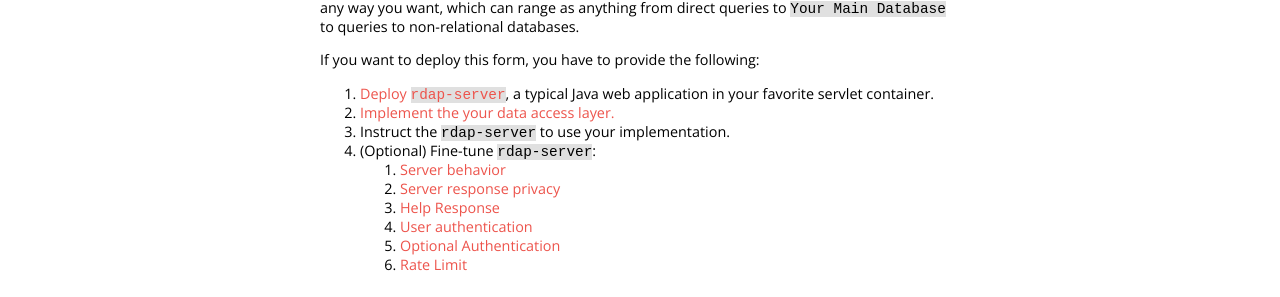
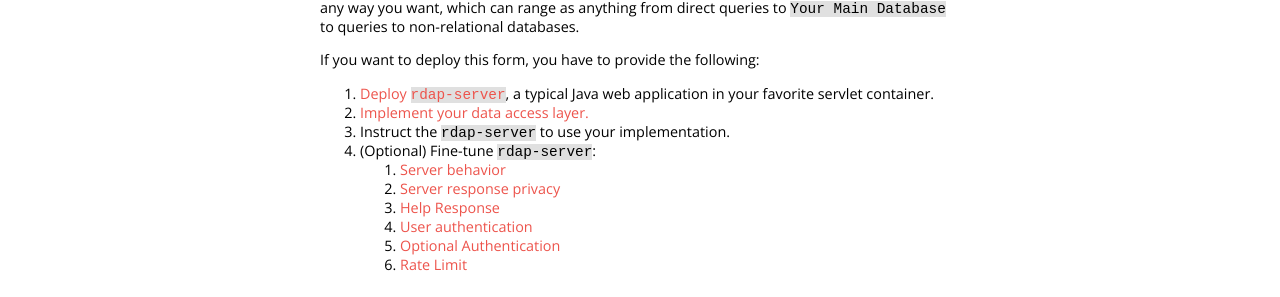
Before and after one commit to NICMx/rdap-server, a Jekyll site: the page built from intro.md, in a window 1280 px wide and 900 px high, scrolled down 2663 px. Shown: the part 234-531 px from the top of the window. Built offline with Jekyll 4.4.1, drawn with Linux system fonts in a browser that asks for light colours; nearby versions of some CDN libraries.

Commit message:
Fix documentation

```diff
--- a/intro.md
+++ b/intro.md
@@ -71,7 +71,7 @@ By implementing the [`rdap-db`](https://github.com/NICMx/rdap-db) API, you can w
 If you want to deploy this form, you have to provide the following:
 
 1. [Deploy `rdap-server`](server-install.html), a typical Java web application in your favorite servlet container.
-2. [Implement the your data access layer.](datta-access-layer.html)
+2. [Implement your data access layer.](data-access-layer.html)
 3. Instruct the `rdap-server` to use your implementation.
 4. (Optional) Fine-tune `rdap-server`:
 	1. [Server behavior](behavior-configuration.html)
```
Also changed, not shown: _posts/2017-02-07-one.md (+1 -1 lines).
